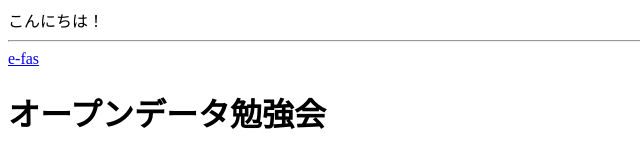
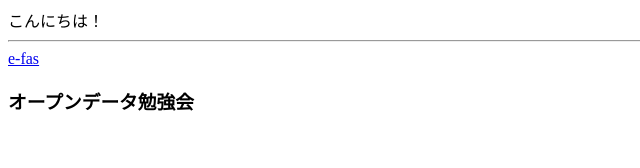
Before and after one commit to fix00136/test1, a plain HTML site: page index.html in a window 1280 px wide. Shown: the whole page, without its empty margins (0-640 px from the left). Drawn offline with Linux system fonts and the light colour scheme.

Commit message:
Update index.html

```diff
--- a/index.html
+++ b/index.html
@@ -1,4 +1,4 @@
 こんにちは！<br>
 <hr>
 <a href="http://www.e-fas.net/">e-fas</a><br>
-<h1>オープンデータ勉強会</h1>
+<h3>オープンデータ勉強会</h3>
```
